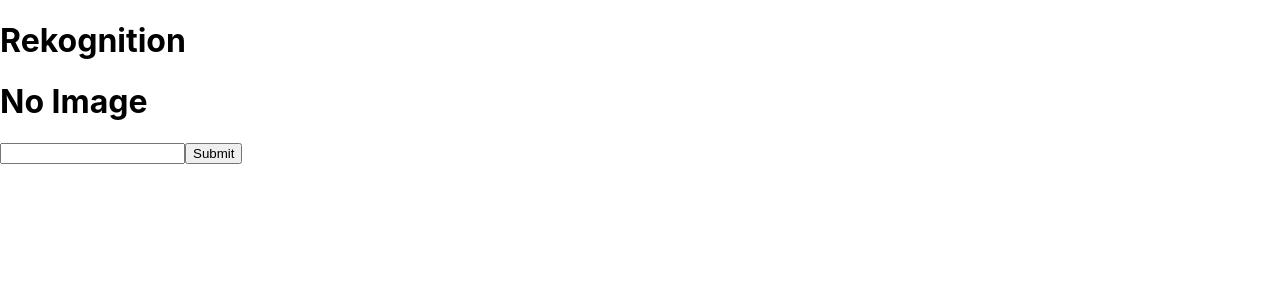
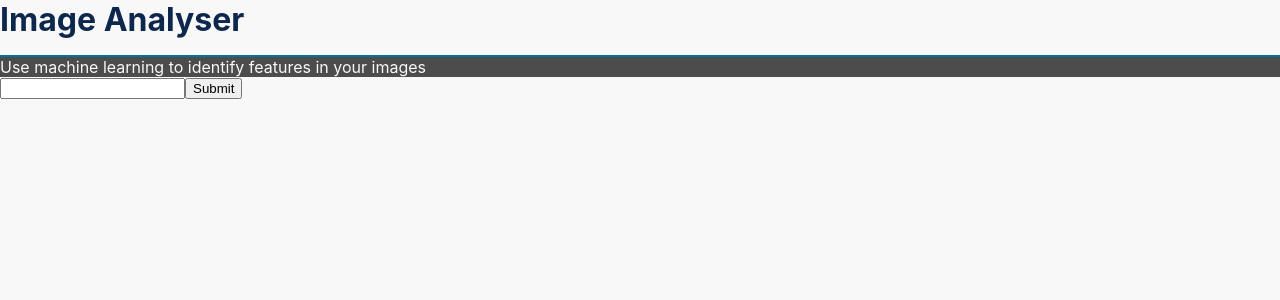
Before and after one commit to Conorbeamish/rekognition-app, a React (Create React App) app: page / in a window 1280 px wide. Shown: the top 300 px of the page. Built offline with nearby package versions, Linux system fonts and the light colour scheme.

Commit message:
Add analysis progress bars

```diff
--- a/src/App.js
+++ b/src/App.js
@@ -12,8 +12,8 @@ function App() {
       <Navbar />
       <IsLoadingContextProvider>
         <ImageAnalysisProvider>
+          <SearchForm />
           <ImageAnalysis />
-          <SearchForm />
         </ImageAnalysisProvider>
       </IsLoadingContextProvider>
     </div>
--- a/src/components/ImageAnalysis.js
+++ b/src/components/ImageAnalysis.js
@@ -1,21 +1,25 @@
 import React, {useContext} from 'react';
 import ImageAnalysisDetails from "../components/ImageAnalysisDetails";
 import {ImageAnalysisContext} from "../contexts/ImageAnalysisContext";
+import {IsLoadingContext} from "../contexts/IsLoadingContext";
 import { v4 as uuidv4 } from 'uuid';
 
 const ImageAnalysis = () => {
     const {imageData} = useContext(ImageAnalysisContext);
+    const {isLoading} = useContext(IsLoadingContext);
     return imageData.url? (
         <div class="analysis">
             <img className="analysis-image" src={imageData.url}></img>
-            <ul>
+            <div>
                 {imageData.resData.Labels.map(label => {
                     return(<ImageAnalysisDetails label={label} key={uuidv4()} />)
                 })}
-            </ul>
+            </div>
         </div>
     ) : (
-        <h1> No Image </h1>
+       <div>
+           {isLoading ? <div>Loading </div> : <img className="analysis-image" ></img>}
+       </div>
     )
 }
 
--- a/src/components/ImageAnalysisDetails.js
+++ b/src/components/ImageAnalysisDetails.js
@@ -5,9 +5,12 @@ const ImageAnalysisDetails = ({label}) => {
     const confidence = (Math.round(label.Confidence* 100) / 100).toFixed(2);
 
     return (
-        <li>
-            {label.Name} : {confidence}%
-        </li>
+        <div className="label">
+            <div className="label-details">{label.Name} : {confidence}%</div>
+            <div className="progress-bar-container" >
+                <div className="progress-bar" style={{width: `${confidence - 50}%`}}></div>
+            </div>
+        </div>
      );
 }
 
--- a/src/components/Navbar.js
+++ b/src/components/Navbar.js
@@ -3,7 +3,10 @@ import React from 'react';
 const Navbar = () => {
     return (
         <div className="nav">
-            <h1>Rekognition</h1>
+            <h1>Image Analyser</h1>
+            <div className="nav-text">
+                Use machine learning to identify features in your images
+            </div>
         </div>
     );
 }
--- a/src/contexts/IsLoadingContext.js
+++ b/src/contexts/IsLoadingContext.js
@@ -5,7 +5,7 @@ export const IsLoadingContext = createContext();
 
 const IsLoadingProvider = (props) => {
     const [isLoading, dispatchLoading] = useReducer(
-        isLoadingReducer, [false]
+        isLoadingReducer, false
     )
     return(
         <IsLoadingContext.Provider value={{isLoading, dispatchLoading}}>
--- a/src/index.css
+++ b/src/index.css
@@ -5,6 +5,8 @@ body {
     sans-serif;
   -webkit-font-smoothing: antialiased;
   -moz-osx-font-smoothing: grayscale;
+  background-color: #f8f8f8;
+  color: #0d274d;
 }
 
 code {
@@ -12,16 +14,55 @@ code {
     monospace;
 }
 
+/* Colors
+#007493
+#0d274d
+#00bceb
+#014468 */
+.nav {
+  width: 100%;
+  display: flex;
+  flex-direction: column;
+}
+
+.nav-text{
+  background-color :#4d4c4c;
+  color: #f8f8f8;
+}
+
+.nav h1{
+  border-bottom: 2px solid #007493;
+  margin: 0;
+  padding-bottom: 1rem;
+  width: 100%;
+}
+
 .analysis{
   padding: 1rem;
-  display: flex;
-  flex-direction: column;
-  justify-content: center;
-  align-items: center;
+
 }
 
 .analysis-image{
   max-width: 100%;
-  height: 50vh;
+  height: 60vh;
   object-fit: contain;
+  border-radius: 1rem;
+  box-shadow: 0.125rem 0.25rem 0.5rem rgba(0, 0, 0, .5);
 }
+
+.label {
+  display: flex;
+}
+
+.label-details{
+  width: 25%;
+}
+
+.progress-bar-container{
+  width: 75%;
+  height: 1rem;
+}
+.progress-bar {
+  background-color: grey;
+  height: 1rem;
+}
```
